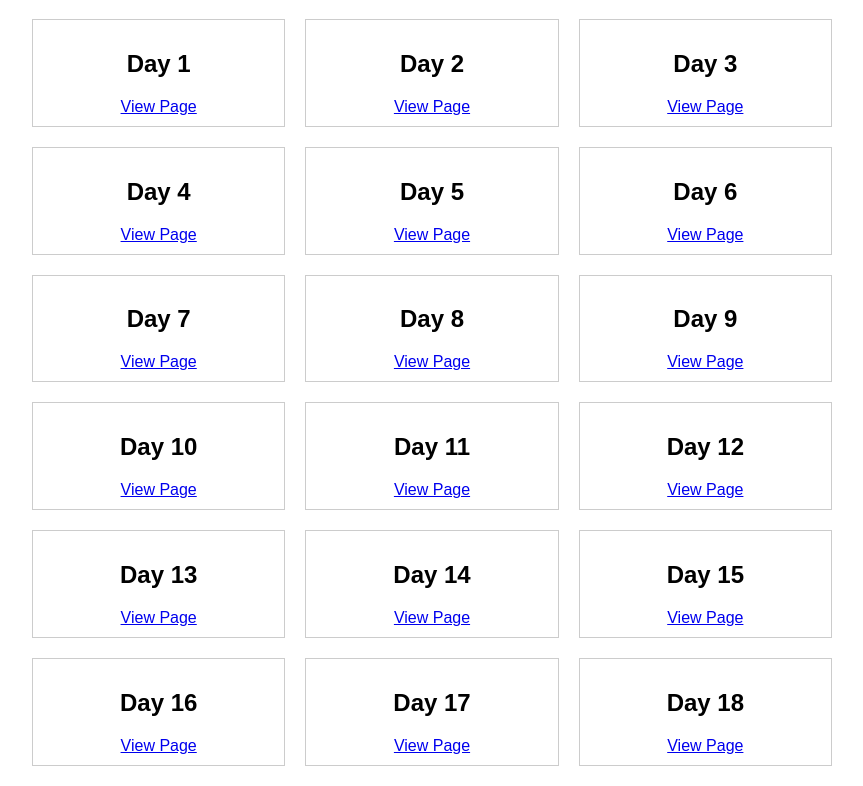
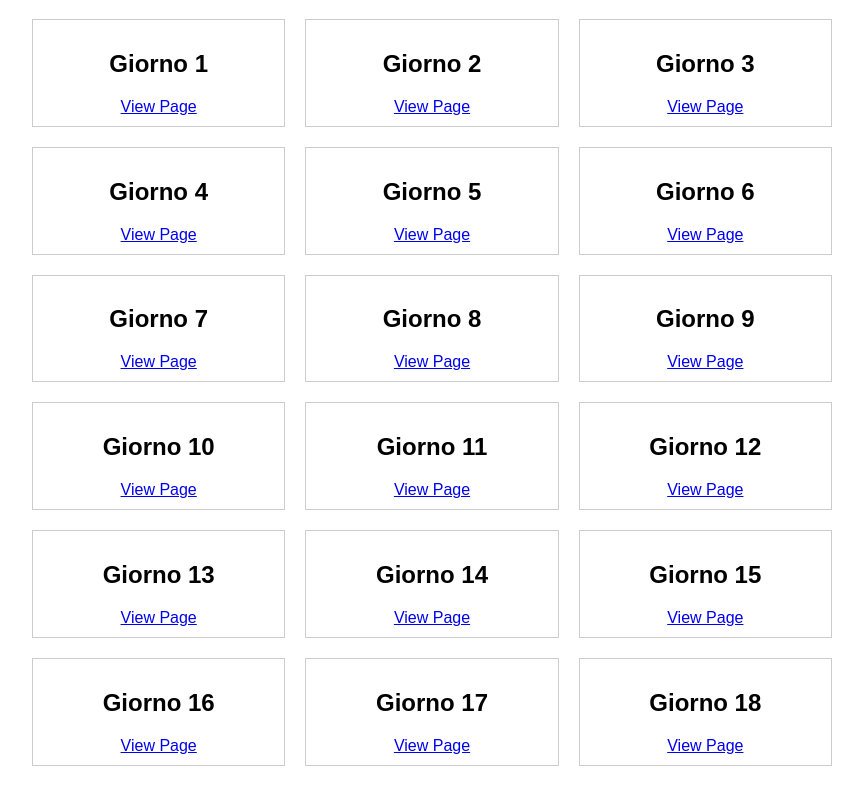
Before and after one commit to el-primo-1/terzocomplex, a website: page index.html in a window 1280 px wide. Shown: the part 82-868 px from the top of the page, without its empty margins (208-1071 px from the left). Drawn offline with Linux system fonts and the light colour scheme.

Commit message:
fkdmsavsd

```diff
--- a/index.html
+++ b/index.html
@@ -13,58 +13,58 @@
     <h1>Calendario dell'Avvento 🎄</h1>
     <div class="grid">
         <div class="day">
-                <h2>Day 1</h2>
+                <h2>Giorno 1</h2>
                 <a href="advent-calendar/pages/day1.html">View Page</a>
             </div><div class="day">
-                <h2>Day 2</h2>
+                <h2>Giorno 2</h2>
                 <a href="advent-calendar/pages/day2.html">View Page</a>
             </div><div class="day">
-                <h2>Day 3</h2>
+                <h2>Giorno 3</h2>
                 <a href="advent-calendar/pages/day3.html">View Page</a>
             </div><div class="day">
-                <h2>Day 4</h2>
+                <h2>Giorno 4</h2>
                 <a href="advent-calendar/pages/day4.html">View Page</a>
             </div><div class="day">
-                <h2>Day 5</h2>
+                <h2>Giorno 5</h2>
                 <a href="advent-calendar/pages/day5.html">View Page</a>
             </div><div class="day">
-                <h2>Day 6</h2>
+                <h2>Giorno 6</h2>
                 <a href="advent-calendar/pages/day6.html">View Page</a>
             </div><div class="day">
-                <h2>Day 7</h2>
+                <h2>Giorno 7</h2>
                 <a href="advent-calendar/pages/day7.html">View Page</a>
             </div><div class="day">
-                <h2>Day 8</h2>
+                <h2>Giorno 8</h2>
                 <a href="advent-calendar/pages/day8.html">View Page</a>
             </div><div class="day">
-                <h2>Day 9</h2>
+                <h2>Giorno 9</h2>
                 <a href="advent-calendar/pages/day9.html">View Page</a>
             </div><div class="day">
-                <h2>Day 10</h2>
+                <h2>Giorno 10</h2>
                 <a href="advent-calendar/pages/day10.html">View Page</a>
             </div><div class="day">
-                <h2>Day 11</h2>
+                <h2>Giorno 11</h2>
                 <a href="advent-calendar/pages/day11.html">View Page</a>
             </div><div class="day">
-                <h2>Day 12</h2>
+                <h2>Giorno 12</h2>
                 <a href="advent-calendar/pages/day12.html">View Page</a>
             </div><div class="day">
-                <h2>Day 13</h2>
+                <h2>Giorno 13</h2>
                 <a href="advent-calendar/pages/day13.html">View Page</a>
             </div><div class="day">
-                <h2>Day 14</h2>
+                <h2>Giorno 14</h2>
                 <a href="advent-calendar/pages/day14.html">View Page</a>
             </div><div class="day">
-                <h2>Day 15</h2>
+                <h2>Giorno 15</h2>
                 <a href="advent-calendar/pages/day15.html">View Page</a>
             </div><div class="day">
-                <h2>Day 16</h2>
+                <h2>Giorno 16</h2>
                 <a href="advent-calendar/pages/day16.html">View Page</a>
             </div><div class="day">
-                <h2>Day 17</h2>
+                <h2>Giorno 17</h2>
                 <a href="advent-calendar/pages/day17.html">View Page</a>
             </div><div class="day">
-                <h2>Day 18</h2>
+                <h2>Giorno 18</h2>
                 <a href="advent-calendar/pages/day18.html">View Page</a>
             </div>
     </div>
```
Also changed, not shown: generate.js (+0 -26 lines).
